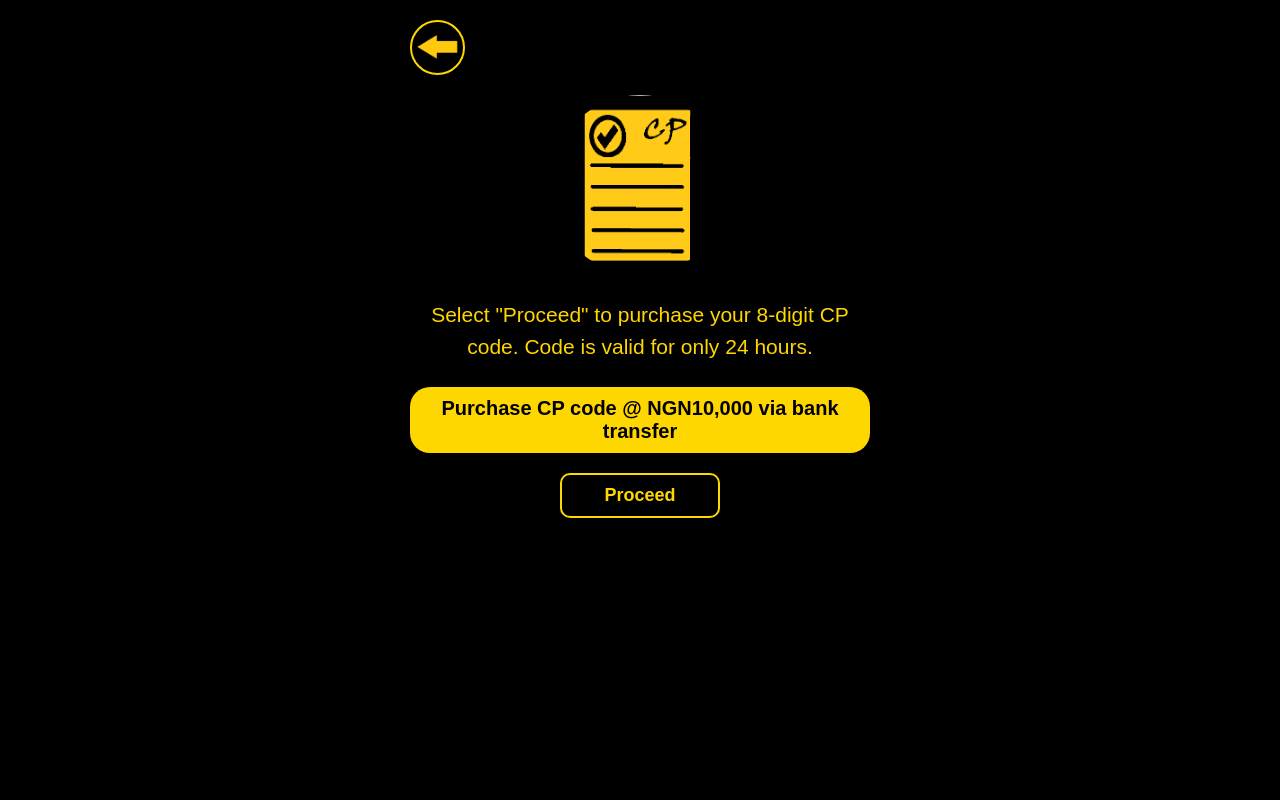
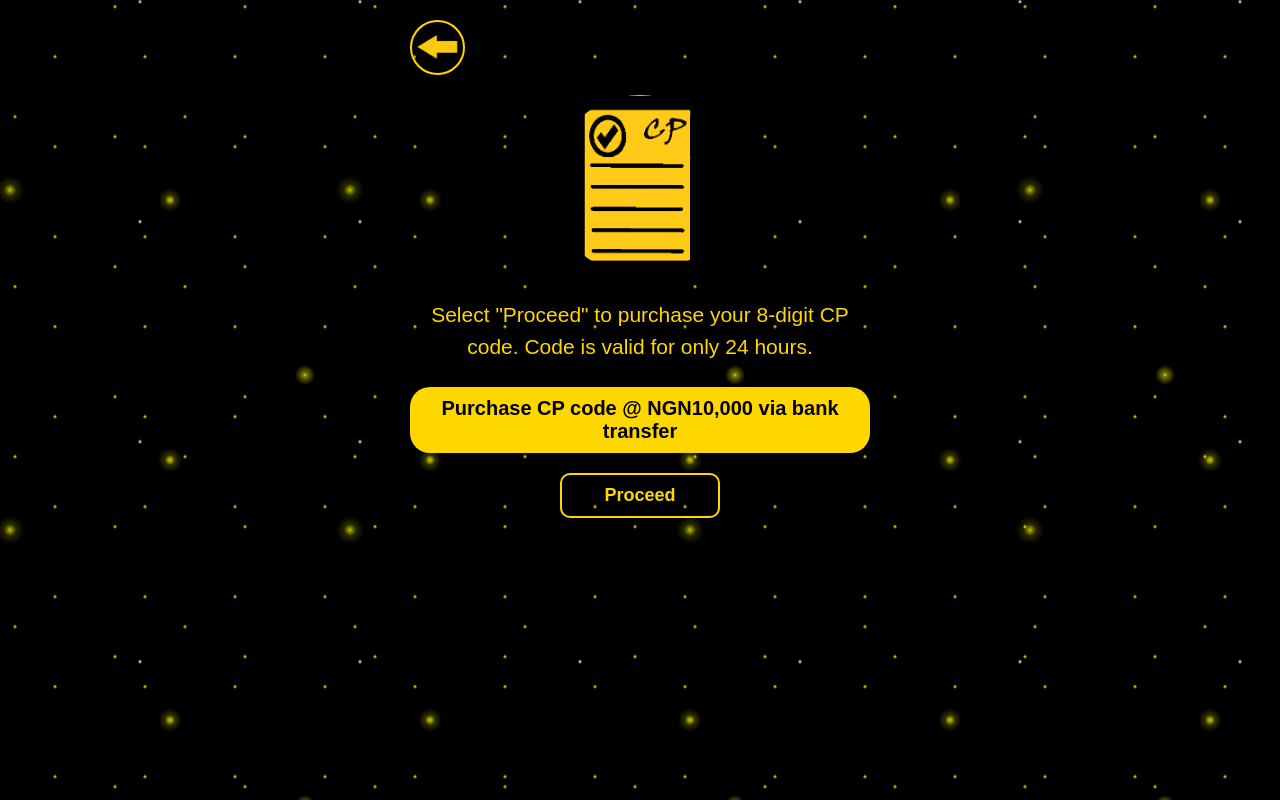
Before and after one commit to mrmarvel-e/cryptpay, a website: page buycodecryptpay.html in a window 1280 px wide. Drawn offline with Linux system fonts and the light colour scheme.

Commit message:
Enhance buycodecryptpay.html with starry background
Updated the HTML structure and added a starry background effect.

```diff
--- a/buycodecryptpay.html
+++ b/buycodecryptpay.html
@@ -13,7 +13,175 @@
 <title>Buy CP Code</title>
 
 <style>
+ /* ==================================================
+    GOLD STAR SPACE BACKGROUND
+    ================================================== */
 
+body {
+    position: relative;
+    background-color: black;
+    color: gold;
+    overflow-x: hidden;
+}
+
+/* Star layers */
+
+body::before,
+body::after {
+    content: "";
+    position: fixed;
+    inset: 0;
+    width: 100%;
+    height: 100%;
+    pointer-events: none;
+    z-index: -1;
+}
+
+
+/* ==================================================
+   SMALL GOLD STARS
+   ================================================== */
+
+body::before {
+
+    background-image:
+
+        radial-gradient(
+            circle,
+            gold 1px,
+            transparent 2px
+        ),
+
+        radial-gradient(
+            circle,
+            gold 1px,
+            transparent 2px
+        ),
+
+        radial-gradient(
+            circle,
+            #ffd700 1px,
+            transparent 2px
+        ),
+
+        radial-gradient(
+            circle,
+            #fff0a0 1px,
+            transparent 2px
+        );
+
+    background-size:
+
+        90px 90px,
+        130px 130px,
+        170px 170px,
+        220px 220px;
+
+    background-position:
+
+        10px 20px,
+        50px 80px,
+        100px 40px,
+        30px 120px;
+
+    opacity: 0.8;
+
+    animation: starsMove 12s linear infinite;
+}
+
+
+/* ==================================================
+   LARGE GLOWING STARS
+   ================================================== */
+
+body::after {
+
+    background-image:
+
+        radial-gradient(
+            circle,
+            rgba(255,215,0,1) 0px,
+            rgba(255,215,0,.8) 2px,
+            rgba(255,215,0,.25) 5px,
+            transparent 12px
+        ),
+
+        radial-gradient(
+            circle,
+            rgba(255,215,0,1) 0px,
+            rgba(255,215,0,.7) 2px,
+            rgba(255,215,0,.2) 6px,
+            transparent 14px
+        ),
+
+        radial-gradient(
+            circle,
+            rgba(255,240,160,1) 0px,
+            rgba(255,215,0,.6) 2px,
+            transparent 10px
+        );
+
+    background-size:
+
+        260px 260px,
+        340px 340px,
+        430px 430px;
+
+    background-position:
+
+        40px 70px,
+        180px 20px,
+        90px 160px;
+
+    opacity: 0.7;
+
+    animation: starsGlow 3s ease-in-out infinite alternate;
+}
+
+
+/* ==================================================
+   STAR MOVEMENT
+   ================================================== */
+
+@keyframes starsMove {
+
+    0% {
+        transform: translateY(0);
+    }
+
+    50% {
+        transform: translateY(-10px);
+    }
+
+    100% {
+        transform: translateY(0);
+    }
+
+}
+
+
+/* ==================================================
+   STAR TWINKLING
+   ================================================== */
+
+@keyframes starsGlow {
+
+    0% {
+        opacity: 0.35;
+        filter: brightness(0.8);
+    }
+
+    50% {
+        opacity: 0.9;
+        filter: brightness(1.5);
+    }
+
+    100% {
+        opacity: 0.45;
+        filter: brightness(1);
+    }
+
+}
     * {
         box-sizing: border-box;
         margin: 0;
```
